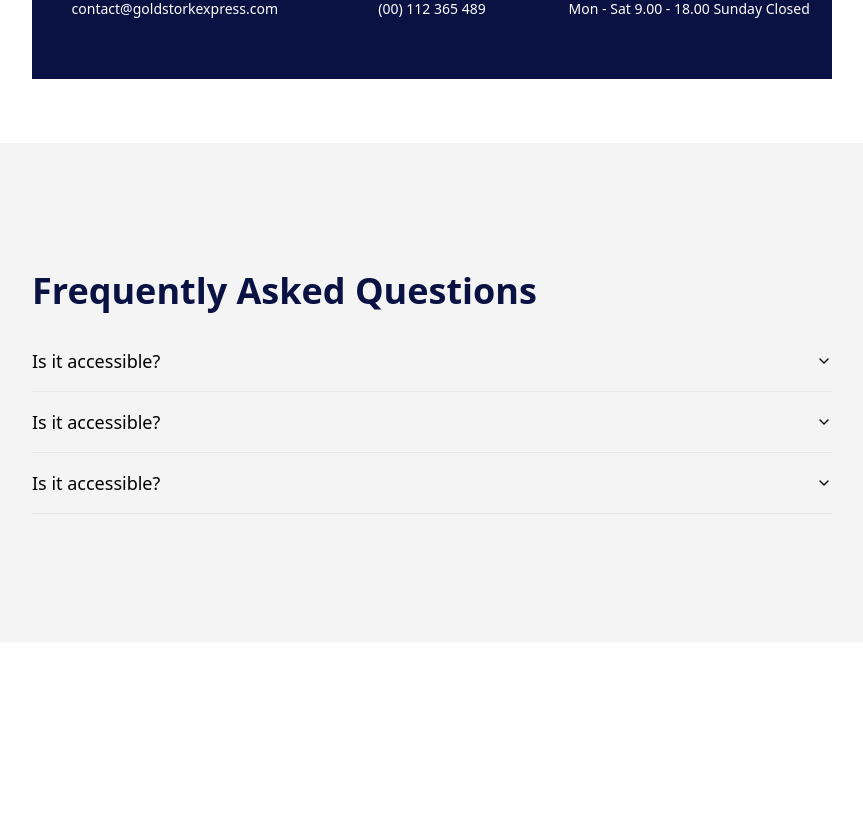
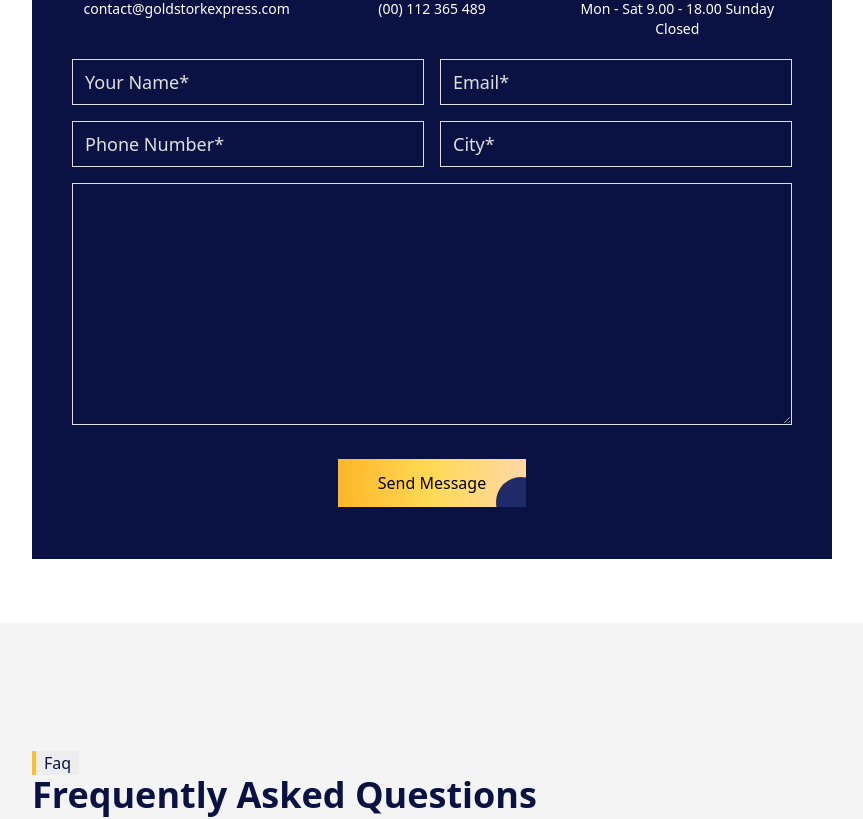
Before and after one commit to stainlezzking/goldstorkexpress, a React (Vite) app: page /contact in a window 1280 px wide. Shown: the part 720-1539 px from the top of the page, without its empty margins (208-1071 px from the left). Before the commit the page ends 1362 px from the top, so only its background shows below. Built offline with nearby package versions, Linux system fonts and the light colour scheme.

Commit message:
completed the contact page

```diff
--- a/src/components/builders/button.component.jsx
+++ b/src/components/builders/button.component.jsx
@@ -1,8 +1,15 @@
-export default function Button({ children }) {
+import { twMerge } from "tailwind-merge";
+
+const variations = {
+  default: "bg-secondary after:bg-[#1F2A69]  after:h-[50px] ",
+  primary: "text-black font-medium bg-gradient-to-r from-[#FFB629] via-[#FFDA56] to-[#FFD7A6] after:bg-[#1F2A69]  after:h-[50px] ",
+};
+
+export default function Button({ children, variation }) {
   return (
     <button
-      className={`bg-secondary block text-white px-10 py-3 w-fit mx-auto my-3 relative overflow-hidden
-        after:block after:absolute after:w-[50px] after:h-[50px] after:bg-[#1F2A69] after:rounded-full after:-bottom-[20px] after:-right-[20px] hover:after:left-1/2 hover:after:w-1/2 hover:after:bottom-0 hover:after:rounded-none hover:after:rounded-tl-full`}
+      className={twMerge(`block text-white px-10 py-3 w-fit mx-auto my-3 relative overflow-hidden ${variation ? variations[variation] : "default"}
+        after:block after:absolute after:w-[50px] after:rounded-full after:-bottom-[20px] after:-right-[20px] hover:after:left-1/2 hover:after:w-1/2 hover:after:bottom-0 hover:after:rounded-none hover:after:rounded-tl-full`)}
     >
       {children}
     </button>
--- a/src/components/builders/faq.component.jsx
+++ b/src/components/builders/faq.component.jsx
@@ -1,10 +1,12 @@
 import Section from "./section.component";
 import { Accordion, AccordionContent, AccordionItem, AccordionTrigger } from "@/components/ui/accordion";
+import SubTitle from "./title.component";
 
 export default function FAQ() {
   return (
     <Section>
       <div className={"mx-auto max-w-[800px]"}>
+        <SubTitle color="bg-[#E8E8E8]/50 text-secondary">Faq</SubTitle>
         <h1 className="text-4xl font-bold text-secondary">Frequently Asked Questions</h1>
         <div className="mt-5">
           <Accordion type="single" collapsible className="text-lg">
--- a/src/pages/contact.jsx
+++ b/src/pages/contact.jsx
@@ -5,6 +5,7 @@ import SubTitle from "@/components/builders/title.component";
 import banner from "../assets/pages-banner/contact.png";
 import FAQ from "@/components/builders/faq.component";
 import Section from "@/components/builders/section.component";
+import Button from "@/components/builders/button.component";
 
 const maxWidthConstant = "max-w-[1000px]";
 
@@ -13,7 +14,7 @@ export default function Contact() {
     <>
       <Bannersection topic="Contact Us" subtitle="contact" src={banner} />
       <Section>
-        <div className="max-w-[800px] mx-auto bg-secondary py-10">
+        <div className="max-w-[800px] mx-auto bg-secondary py-10 px-10">
           <div className="flex flex-col gap-y-2 items-center">
             <SubTitle color="bg-[#E8E8E8]/10 "> Contact </SubTitle>
             <h1 className="font-semibold text-4xl text-white">Get in touch with us</h1>
@@ -57,12 +58,53 @@ export default function Contact() {
               </div>
             </div>
           </div>
-          <form></form>
+          <form className="grid grid-cols-2 gap-4">
+            <div className="col-span-1">
+              <input
+                type="text"
+                placeholder="Your Name*"
+                className=" px-3 text-white placeholder:text-[#E0E0E0] w-full text-lg py-2 border border-[#E0E0E0] bg-transparent"
+              />
+            </div>
+            <div className="col-span-1">
+              <input
+                type="text"
+                placeholder="Email*"
+                className=" px-3 text-white placeholder:text-[#E0E0E0] w-full text-lg py-2 border border-[#E0E0E0] bg-transparent"
+              />
+            </div>
+            <div className="col-span-1">
+              <input
+                type="text"
+                placeholder="Phone Number*"
+                className=" px-3 text-white placeholder:text-[#E0E0E0] w-full text-lg py-2 border border-[#E0E0E0] bg-transparent"
+              />
+            </div>
+            <div className="col-span-1">
+              <input
+                type="text"
+                placeholder="City*"
+                className=" px-3 text-white placeholder:text-[#E0E0E0] w-full text-lg py-2 border border-[#E0E0E0] bg-transparent"
+              />
+            </div>
+            <div className="col-span-2">
+              <textarea
+                name=""
+                rows="8"
+                className=" px-3 text-white placeholder:text-[#E0E0E0] w-full text-lg py-2 border border-[#E0E0E0] bg-transparent"
+                id=""
+              ></textarea>
+            </div>
+            <div className="col-span-full">
+              <Button variation="primary"> Send Message</Button>
+            </div>
+          </form>
         </div>
       </Section>
       <Section className="bg-[#F4F4F4]">
         <FAQ />
       </Section>
+      <Footer />
     </>
   );
 }
```
